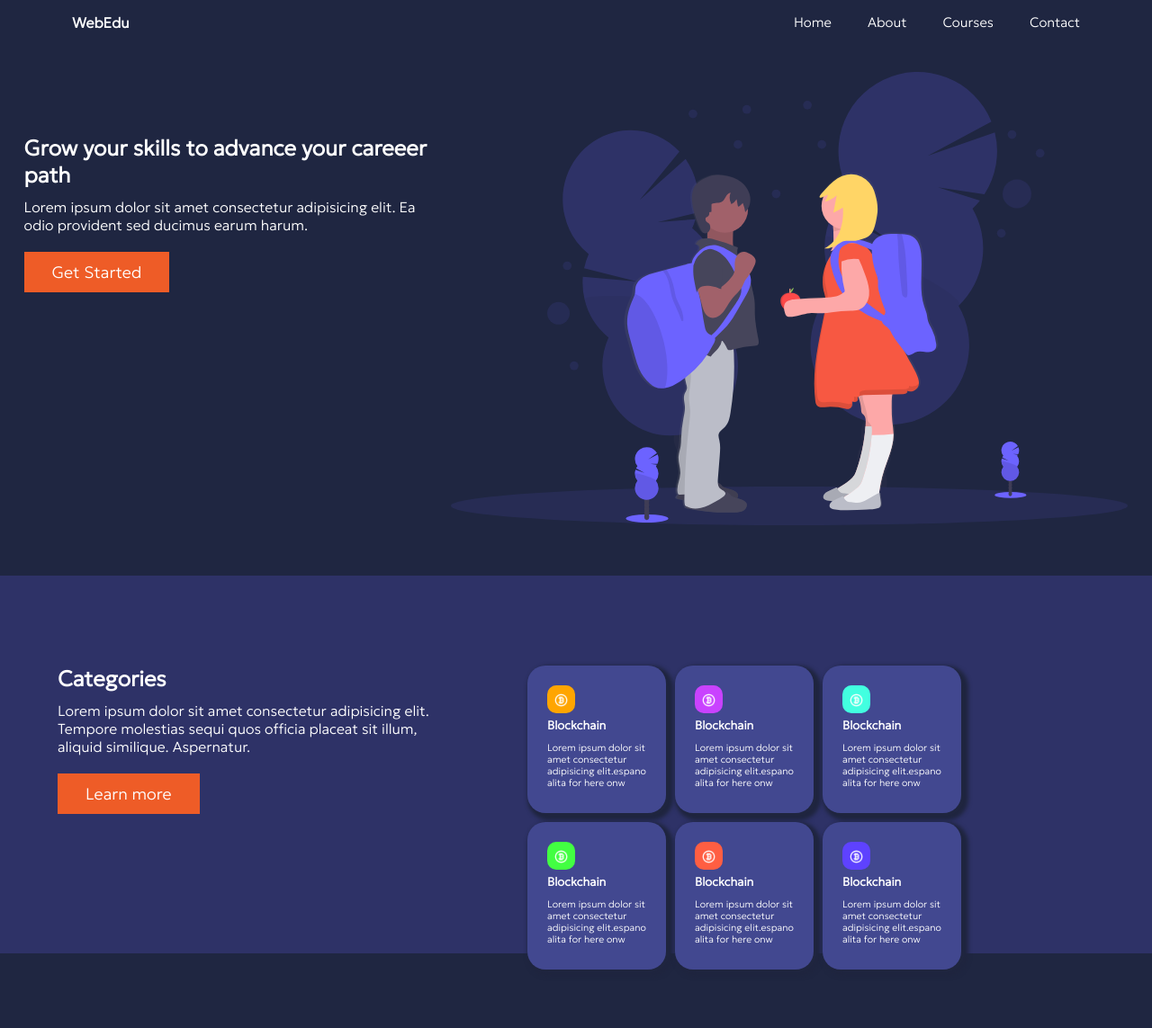
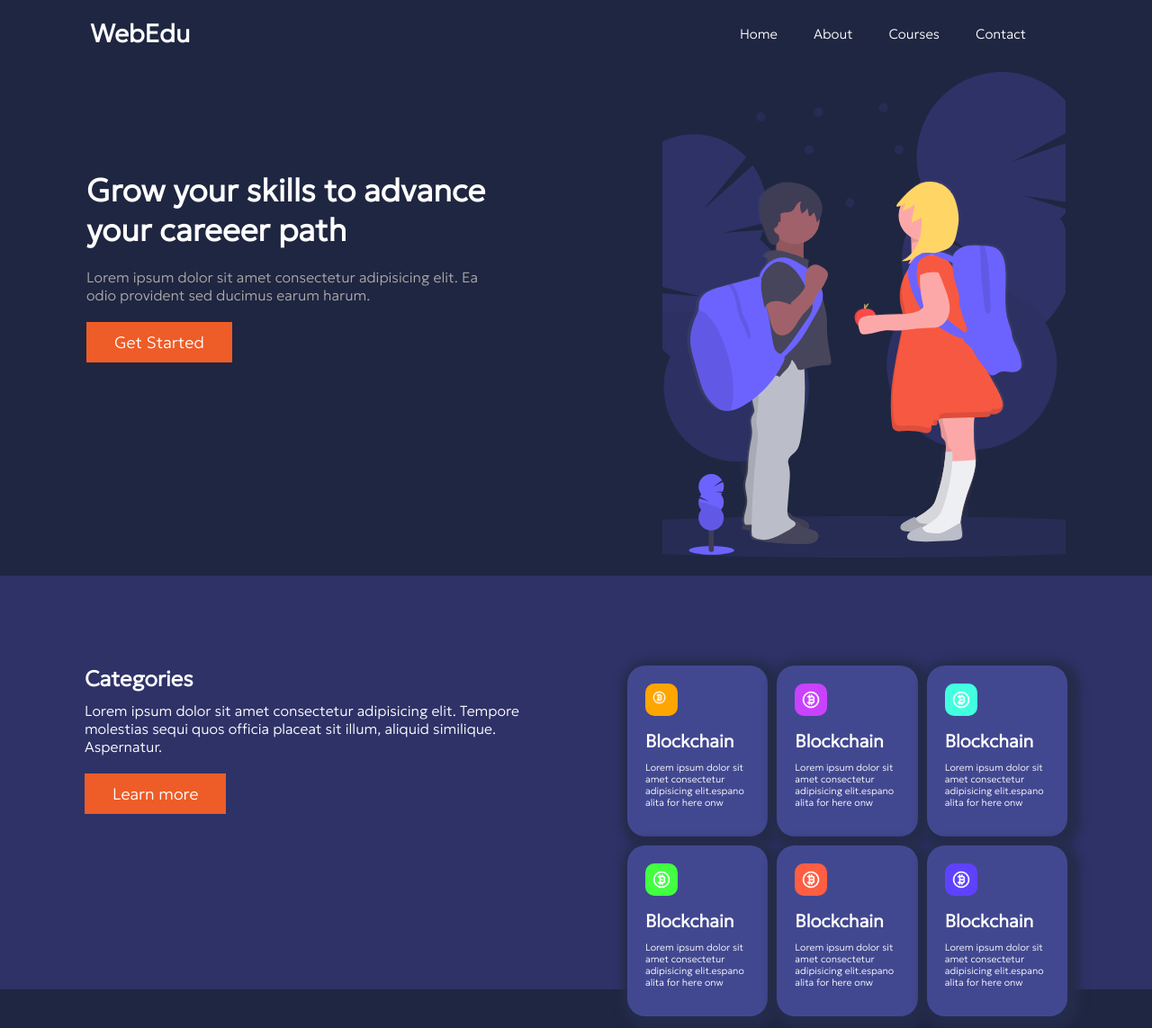
Before and after one commit to piyush6077/Education-website-, a plain HTML site: page index.html in a window 1280 px wide. Shown: the top 1143 px of the page at 90% size. Drawn offline with Linux system fonts and the light colour scheme.

Commit message:
changes in styling

```diff
--- a/style.css
+++ b/style.css
@@ -25,6 +25,7 @@ body .main{
     /* background: blue; */
     justify-content: space-between;
     width:100vw;
+    line-height: 3.5rem;
     padding:10px 0px;
     color:white;
     position:fixed;
@@ -36,6 +37,16 @@ body .main{
     background-color: #545bca;
     box-shadow: 0  1rem 2rem rgba(0,0,0,0.2);
 }
+
+.logname{
+    font-size: 28px;
+    margin-left: 100px;
+}
+
+.listname{
+    margin-right: 120px;
+}
+
 .navelement{
     text-decoration: none;
     /* color:rgb(255, 255, 255); */
@@ -43,6 +54,7 @@ body .main{
     margin: 0px 20px;
     font-size:15px;
 }
+
 .navelement:hover{
     transition : all 400ms ease;
     color:rgb(110, 110, 110);
@@ -56,20 +68,33 @@ body .main{
     height:70vh;
     /* background:blue; */
     padding-top:40px;
-    justify-content: space-evenly;
+    justify-content: space-around;
     /* color:white; */
     position:relative;
     background-size: cover;
     background-position: center;
 }
 
+.headtext{
+    font-size: 220%;
+}
+
+.subtext{
+    margin-top: 20px;
+    color: rgb(173, 169, 169);
+}
 
 .textone{
+    margin-top: 40px;
     padding-top: 70px;;
     width:35vw;
+    /* font-size: 25px; */
 }
-.imgone{
-    width:20vw;
+
+
+.imageone{
+    display: flex;
+    width:35vw;
     padding-top: 0px;
     margin-bottom: 20px;
 }
@@ -78,41 +103,44 @@ body .main{
     display:flex;
     flex-wrap: nowrap;
     width:100%;
-    height:90%;
+    height:100%;
 }
 
 /* ================= i st container end here ================ */
 
 .categories_left{
-    width:35vw;
+    width:39vw;
+    /* font-size: 23px; */
 }
 
 .categories_right{
-    width:50vw;
+    width:39vw;
 }
 
 .categories{
-    height:40vh;
+    height:45vh;
     padding-top:100px;
     justify-content: space-evenly;
 }
 
 .category{
     display:flex;
-    width:120px;
-    height:120px;
+    width:150px;
+    height:150px;
     border:2px solid transparent;
-    padding:20px 10px 20px 20px;
+    padding:20px 20px 20px 20px;
     gap:5px;
     margin: 0 0 10px 10px ;
     border-radius: 20px;
     /* background: yellow; */
     background: var(--color-bg2);
-    box-shadow:4px 4px 4px 4px #1f253f;;
+    border:0;
+    box-shadow:4px 4px 10px 10px  #252c4b;;
     z-index:11;
 }
 
 .image{
+    margin-bottom: 5px;
     text-align: center;
     width: 15px;
     height: 15px;
@@ -122,10 +150,22 @@ body .main{
     background: orange;
     padding:8px;
     border-radius:10px;
-    width: 15px;
-    height: 15px;
+    width: 20px;
+    height: 20px;
 }
 
+.category_name{
+    margin-top: 10px;
+    font-size: 20px;
+}
+
+.category_subText{
+    color:rgb(219, 217, 217);
+    font-weight: 100;
+    font-size:12px;
+    text-align:justify;
+    font-family: 'Roboto';
+}
 
 /* ========================= Second container end here =================================== */
 
@@ -239,18 +279,17 @@ body .main{
 
  .footer{
     width: 100vw;
-    height:300px;
+    height:400px;
     /* background: blue; */
     background: var(--color-bg1);
     box-shadow: -10px -10px 20px   var(--color-bg);
-    align-items: center;
     justify-content: space-evenly;
 }
 
 .footer>div{
-    width:20vw;
+    width:28vw;
     height: 200px;
-    margin-top: 30px;
+    margin-top: 90px;
 }
 
 .footerelement{
@@ -258,6 +297,14 @@ body .main{
     font-size: 14px;
     width: 100%;;
 }
+
+.footerlistname{
+    line-height: 25px;
+}
+
+.fonts{
+    font-size: 22px;
+}
 .imagefooter{
     width: 30px;
     height: 30px;
```
Also changed, not shown: contact.html (+8 -4 lines).
